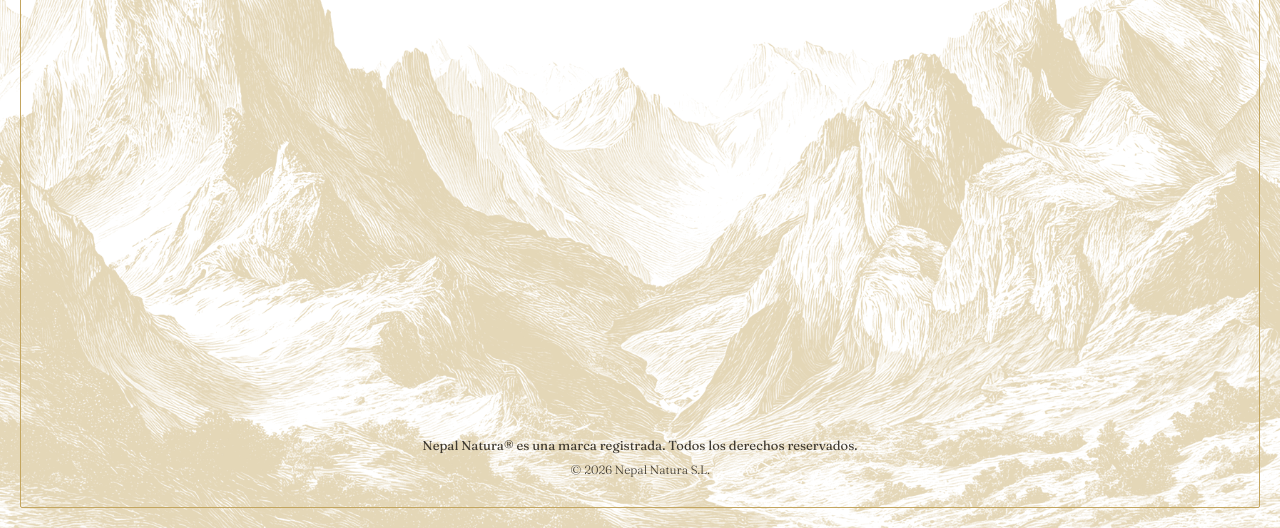
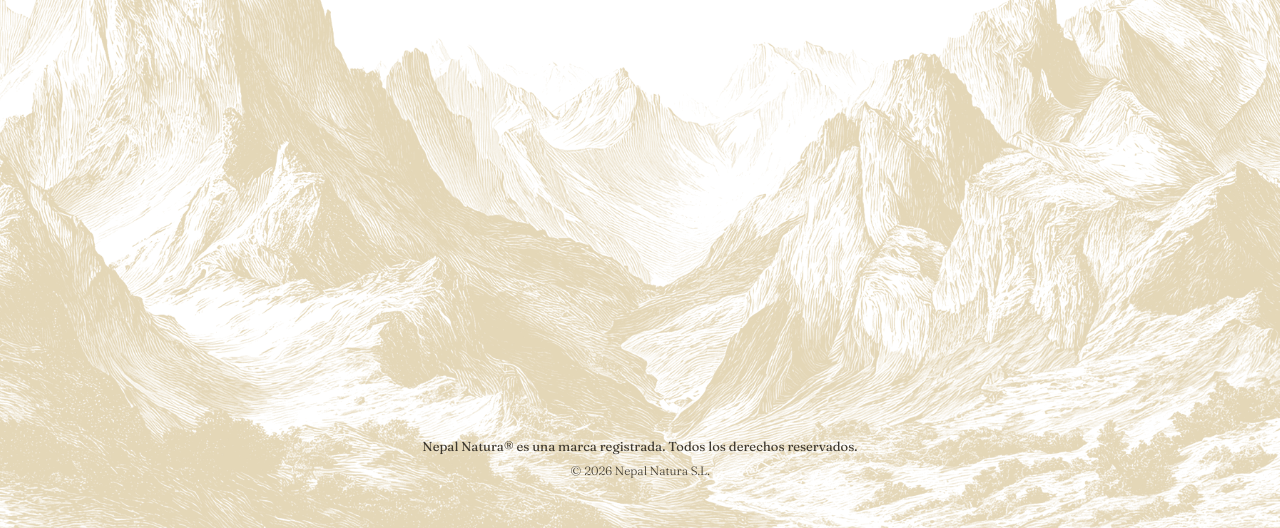
Before and after one commit to nepalnatura/nepalnatura.github.io, a plain HTML site: page index.html in a window 1280 px wide. Shown: the part 272-800 px from the top of the page. Drawn offline with Linux system fonts and the light colour scheme.

Commit message:
Remove gold border around the page
Co-Authored-By: Claude Opus 5.5 <noreply@anthropic.com>
Claude-Session: https://claude.ai/code/session_01RQPc3NvaLjvcTDDjf2UWmD

```diff
--- a/index.html
+++ b/index.html
@@ -58,8 +58,6 @@
     flex: 1;
     display: flex;
     flex-direction: column;
-    border: 1px solid #C3A55F;
-    border-radius: 2px;
   }
   main {
     flex: 1;
```
